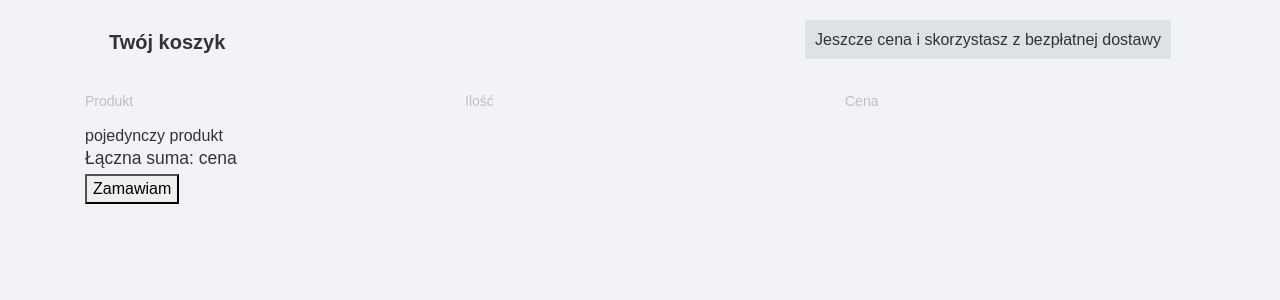
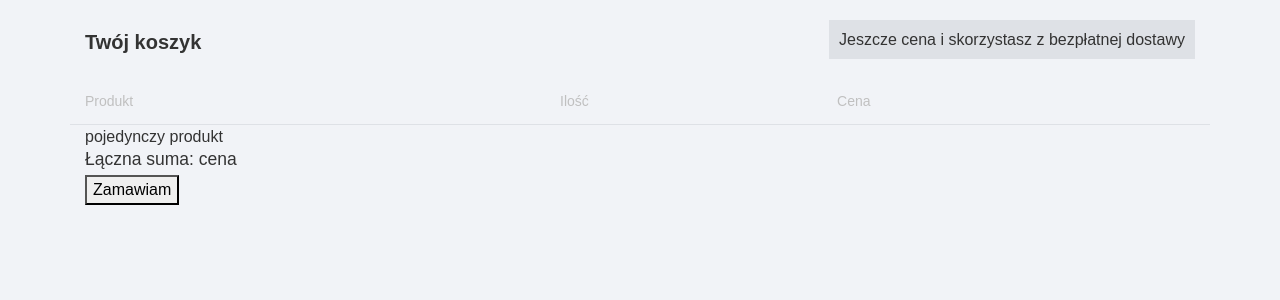
Before and after one commit to NataliaSokolowska/react-cart-widget, a React (Create React App) app: page / in a window 1280 px wide. Shown: the top 300 px of the page. Built offline with nearby package versions, Linux system fonts and the light colour scheme.

Commit message:
Changing CartTable component - adding basic style

```diff
--- a/src/components/Atoms/CartTable/CartTable.js
+++ b/src/components/Atoms/CartTable/CartTable.js
@@ -1,19 +1,24 @@
 import React from "react";
 import Paragraph from "../Paragraph/Paragraph";
+import { CartTableWrapper } from "./CartTableStyle";
 
 const Item = () => {
   return (
-    <div className="row">
-      <div className="col-lg-4">
+    <CartTableWrapper>
+      <div className="col-lg-5">
         <Paragraph title="Produkt" extra="light" />
       </div>
-      <div className="col-lg-4">
-        <Paragraph title="Ilość" extra="light" />
+      <div className="col-lg-7">
+        <div className="row">
+          <div className="col-lg-5">
+            <Paragraph title="Ilość" extra="light" />
+          </div>
+          <div className="col-lg-7">
+            <Paragraph title="Cena" extra="light" />
+          </div>
+        </div>
       </div>
-      <div className="col-lg-4">
-        <Paragraph title="Cena" extra="light" />
-      </div>
-    </div>
+    </CartTableWrapper>
   );
 };
 
--- /dev/null
+++ b/src/components/Atoms/CartTable/CartTableStyle.js
@@ -0,0 +1,7 @@
+import styled from "styled-components";
+
+export const CartTableWrapper = styled.div.attrs((props) => ({
+  className: "row",
+}))`
+  border-bottom: 1px solid ${({ theme }) => theme.grey};
+`;
--- a/src/components/Molecules/CartHeader/CartHeaderStyle.js
+++ b/src/components/Molecules/CartHeader/CartHeaderStyle.js
@@ -4,5 +4,5 @@ export const CartHeaderWrapper = styled.div`
   display: flex;
   justify-content: space-between;
   align-items: center;
-  padding: 2rem 2.4rem;
+  padding: 2rem 0rem;
 `;
```
